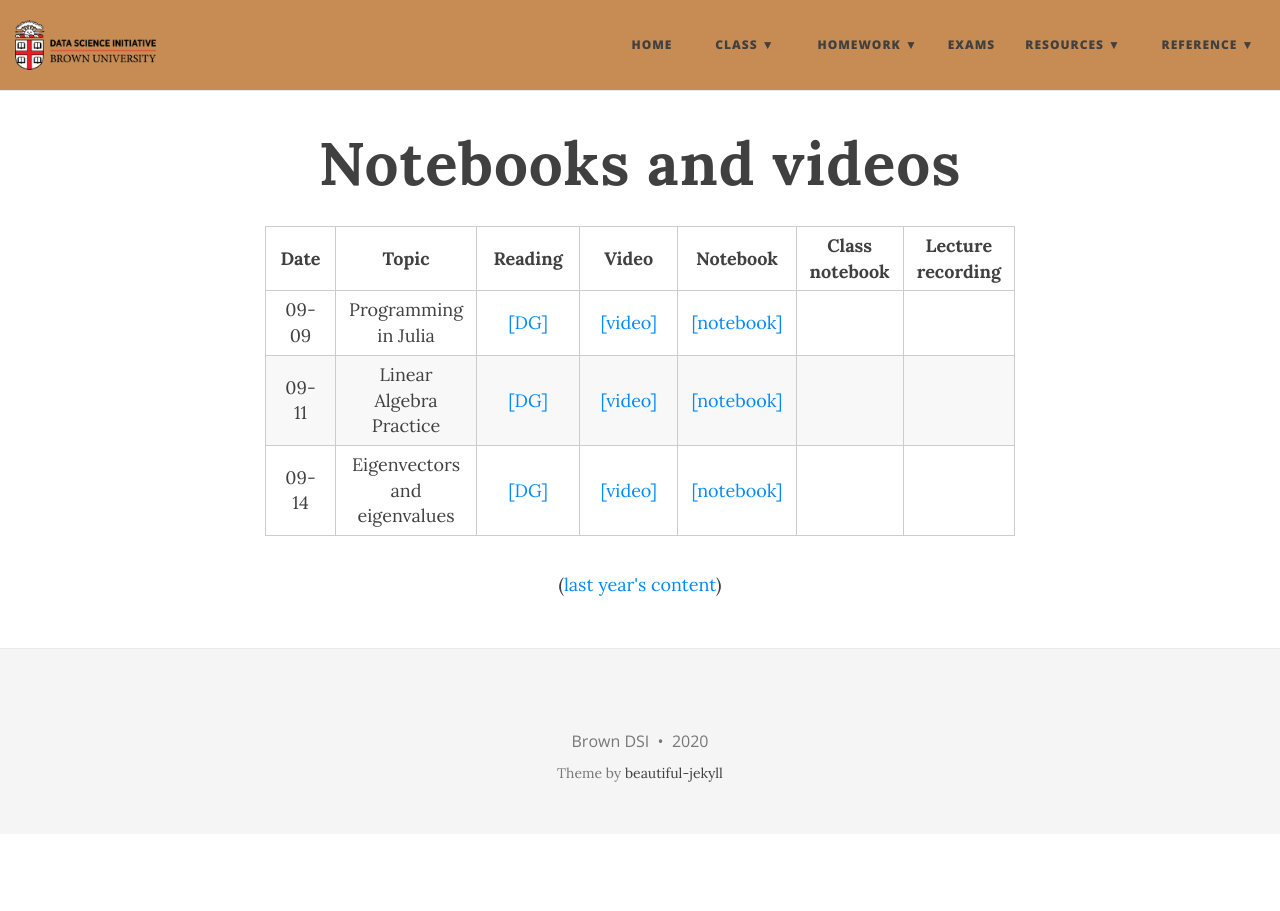
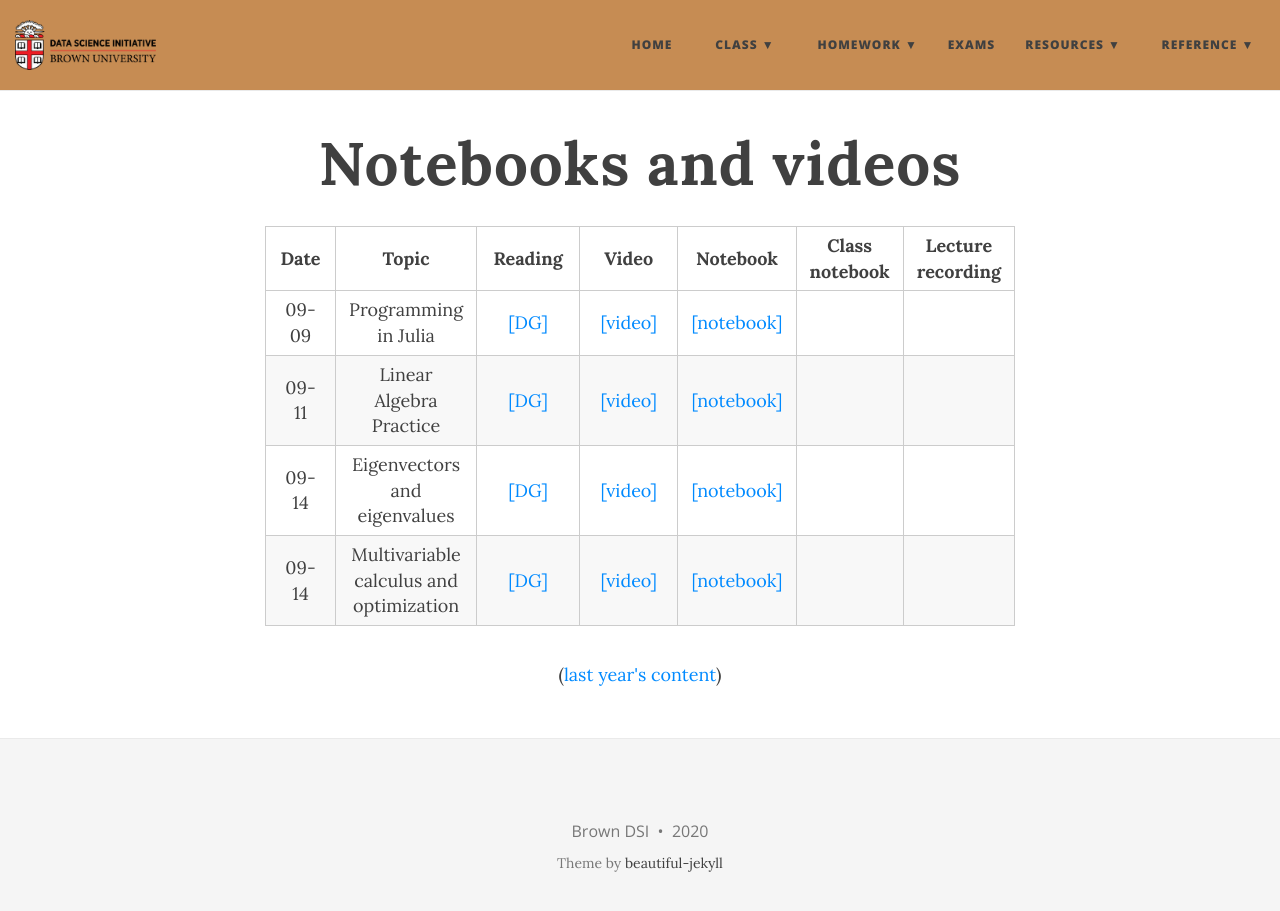
Before and after one commit to data1010/data1010.github.io, a Jekyll site: the page built from class.md, in a window 1280 px wide and 924 px high. Shown: the top 911 px of the window. Built offline with Jekyll 4.4.1, drawn with Linux system fonts in a browser that asks for light colours; nearby versions of some CDN libraries.

Commit message:
Add video and notebook for Day 4

```diff
--- a/class.md
+++ b/class.md
@@ -43,6 +43,15 @@ title: Notebooks and videos
       <td></td>
       <td></td>
     </tr>
+    <tr>
+      <td style="text-align: center">09-14</td>
+      <td style="text-align: center">Multivariable calculus and optimization</td>
+      <td style="text-align: center"><a href="https://mathigon.org/course/multivariable-calculus">[DG]</a></td>
+      <td style="text-align: center"><a href="https://youtu.be/7-lh_06P1sU">[video]</a></td>
+      <td style="text-align: center"><a href="https://nbviewer.jupyter.org/github/data1010/problem-sets/blob/master/preclass-sets/09-16/data1010-09-16.ipynb">[notebook]</a></td>
+      <td></td>
+      <td></td>
+    </tr>
   </tbody>
 </table>
 
```
